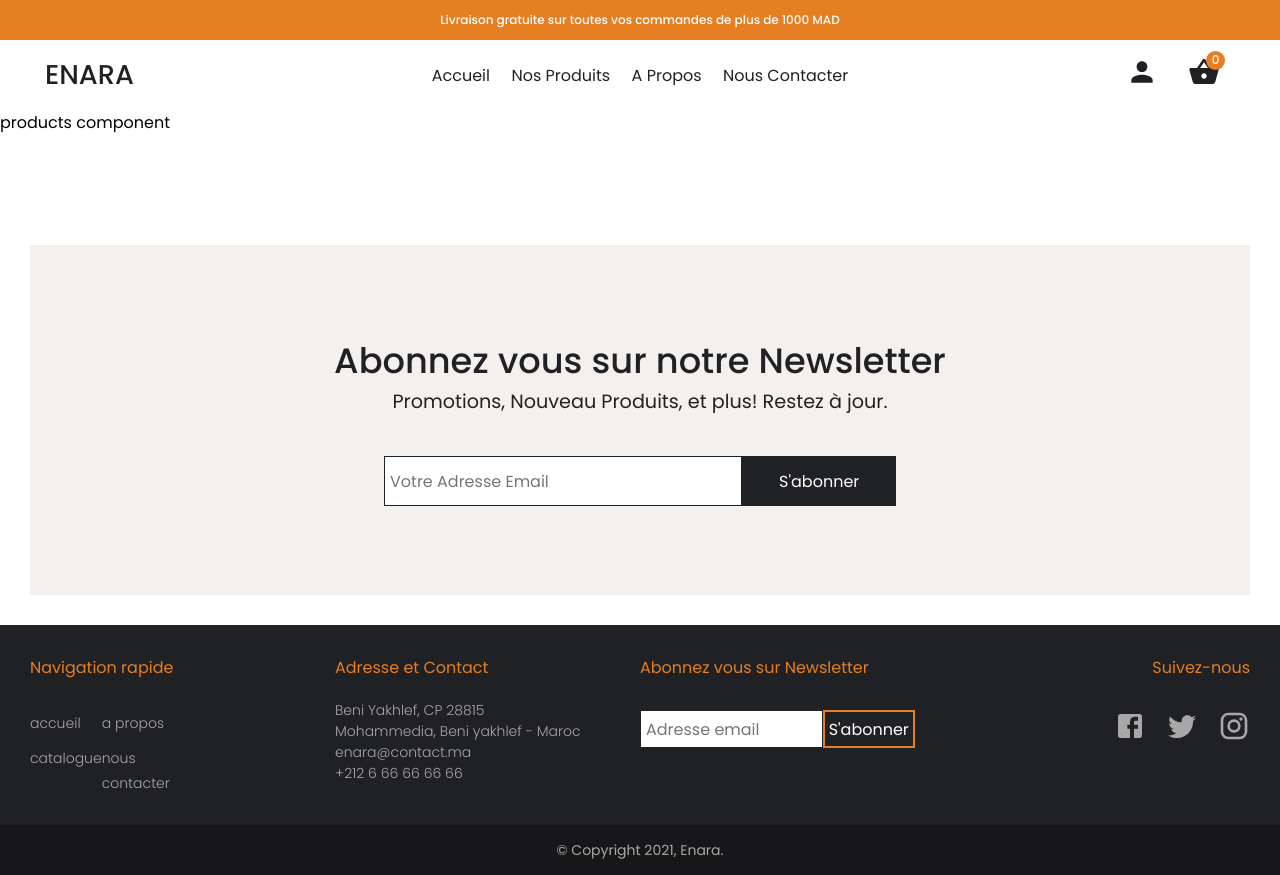
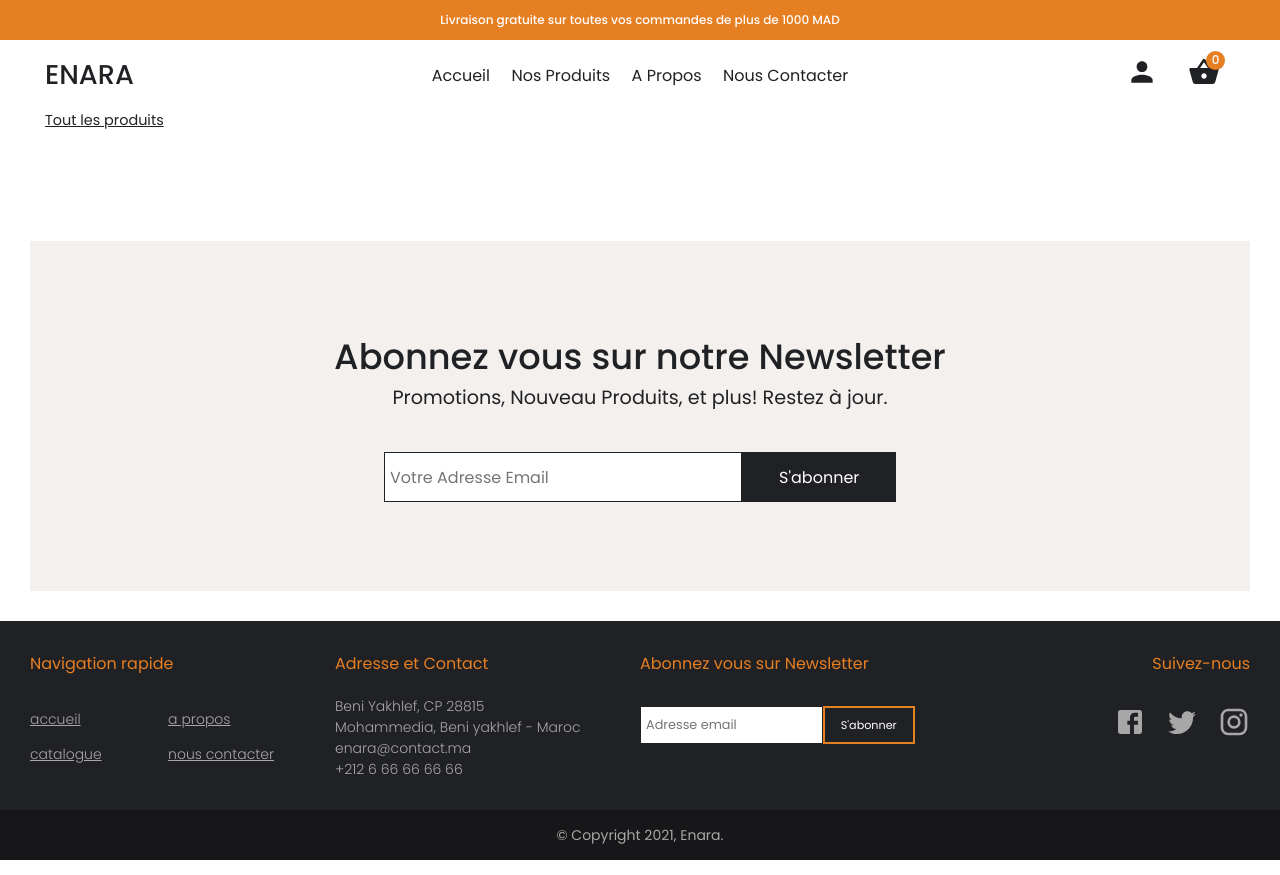
Before and after one commit to AhmedZrouqui/alinara-test, a React (Create React App) app: page /products in a window 1280 px wide. Built offline with nearby package versions, Linux system fonts and the light colour scheme; no server answers.

Commit message:
category component

```diff
--- a/src/App.tsx
+++ b/src/App.tsx
@@ -7,6 +7,7 @@ import CartComponent from './components/content/CartComponent';
 import Footer from './components/footer/Footer';
 import HomeComponent from './majorComponents/HomeComponent';
 import ProductsComponent from './majorComponents/ProductsComponent';
+import CategoryProvider from './infoContext/CategoryContext';
 
 
 
@@ -24,8 +25,9 @@ function App() {
             <CartComponent isOpen={isOpen} setIsOpen={setIsOpen} />
               <Switch>
                 <Route exact path="/" component={HomeComponent} ></Route>
-
-                <Route exact path="/products" component={ProductsComponent}></Route>
+                <CategoryProvider>
+                  <Route exact path="/products" component={ProductsComponent}></Route>
+                </CategoryProvider>
               </Switch>
             <Footer />
         </Router>
--- /dev/null
+++ b/src/components/product/Categories.tsx
@@ -0,0 +1,36 @@
+import React from 'react'
+import { useCategory } from '../../infoContext/CategoryContext'
+import { useProducts } from '../../infoContext/ProductContext'
+
+const Categories = () => {
+
+    const [categories, setCategories] = useCategory()
+    const [products, setProducts] = useProducts()
+
+    const displayCategories = () => {
+        return categories.map((category,index) => {
+
+            if(index === 0){
+                return(
+                    <li className="category-item"  key={index}> {category} <span className="count">{products?.length}</span></li>
+                );
+            } else{
+                return(
+                    <li className="category-item"  key={index}> {category} <span className="count">{products?.filter(x => x.category === category).length}</span></li>
+                );
+            }
+        })
+    }
+
+    return (
+        <div className="categories">
+            <ul className="category-list">
+                {
+                    displayCategories()
+                }
+            </ul>
+        </div>
+    )
+}
+
+export default Categories
--- /dev/null
+++ b/src/components/product/Products.tsx
@@ -0,0 +1,16 @@
+import React from 'react'
+import { useProducts } from '../../infoContext/ProductContext'
+
+const Products = () => {
+
+    const [products, setProducts] = useProducts()
+
+
+    return (
+        <div className="products">
+
+        </div>
+    )
+}
+
+export default Products
--- /dev/null
+++ b/src/infoContext/CategoryContext.tsx
@@ -0,0 +1,43 @@
+import * as React from 'react';
+import { useProducts } from './ProductContext'
+
+
+type ICategorieContext = [Array<string>, React.Dispatch<React.SetStateAction<Array<string>>>];
+
+
+export const CategoryContext = React.createContext<ICategorieContext>([[], ()=> null])
+
+const initialCategory = ["Tout les produits"]
+
+const CategoryProvider: React.FC<{}> = ({children} : {children?: React.ReactNode}) => {
+
+    const [products, setProducts] = useProducts()
+    const [categories, setCategories] = React.useState<Array<string>>(initialCategory)
+
+    if(products){
+        products.map(x => {
+            if(!categories.includes(x.category))
+                setCategories([...categories, x.category])
+        })
+    }
+
+    console.log(categories)
+
+
+    return(
+        <CategoryContext.Provider value={[categories, setCategories]}>
+            {children}
+        </CategoryContext.Provider>
+    )
+}
+
+export default CategoryProvider
+
+export function useCategory(){
+
+    const context = React.useContext(CategoryContext);
+
+    if(!context) throw new Error('useCategory must be inside a CategoryProvider.');
+
+    return context;
+}
--- a/src/majorComponents/ProductsComponent.tsx
+++ b/src/majorComponents/ProductsComponent.tsx
@@ -1,9 +1,12 @@
 import React from 'react'
+import Categories from '../components/product/Categories'
+import Products from '../components/product/Products'
 
 const ProductsComponent = () => {
     return (
-        <div>
-            products component
+        <div className="productsComponent">
+            <Categories />
+            <Products />
         </div>
     )
 }
--- a/src/styles/footer/_footer.scss
+++ b/src/styles/footer/_footer.scss
@@ -1,18 +1,13 @@
-.footer{
-
+.footer {
   margin-top: 80px;
 
-    max-width:100vw;
+  max-width: 100vw;
 
-
-    .newsletter-subscribe-container{
+  .newsletter-subscribe-container {
     background: transparent;
     padding: 30px;
 
-        .newsletter-container{
-
-
-
+    .newsletter-container {
       height: 350px;
       background: $whitesmoke;
       color: $black-grey;
@@ -24,22 +19,22 @@
       align-items: center;
       justify-content: center;
 
-            .newsletter-title{
+      .newsletter-title {
         font-size: 2.2rem;
         font-weight: 500;
       }
 
-            .newsletter-details{
+      .newsletter-details {
         font-size: 1.2rem;
         margin-bottom: 40px;
       }
 
-            .form-div{
+      .form-div {
         width: 40vw;
         height: 50px;
         display: flex;
         background: chocolate;
-                input[type="text"]{
+        input[type="text"] {
           border: 1px $black-grey solid;
           width: 70%;
           padding: 5px;
@@ -48,7 +43,7 @@
           border-radius: 0px;
         }
 
-                .subscribe-btn{
+        .subscribe-btn {
           width: 30%;
           background: $black-grey;
           font-size: 1rem;
@@ -56,16 +51,14 @@
           border: 1px $black-grey solid;
 
           border-radius: 0px;
-
-
         }
       }
     }
   }
 
-    .footer-container{
+  .footer-container {
     background: $black-grey;
-        color: #A7A7A7;
+    color: #a7a7a7;
     font-size: 1rem;
 
     width: 100vw;
@@ -73,14 +66,14 @@
 
     display: flex;
 
-        .title{
+    .title {
       color: #e67e22;
     }
 
-        .quick-links{
+    .quick-links {
       flex: 1;
 
-            .lists-container{
+      .lists-container {
         margin-top: 20px;
         display: flex;
 
@@ -88,17 +81,16 @@
 
         justify-content: space-between;
 
-
         .list {
           list-style: none;
 
-                    .item{
+          .item {
             margin-top: 10px;
-                        .link{
-                            color: #A7A7A7;
+            .link {
+              color: #a7a7a7;
               font-weight: 300;
               text-transform: lowercase;
-                            text-decoration: none;
+              text-decoration: underline;
               font-size: 14px;
             }
           }
@@ -106,142 +98,140 @@
       }
     }
 
-        .address-container{
+    .address-container {
       flex: 1;
-            .title{
+      .title {
         margin-bottom: 20px;
       }
 
-            .address-list{
+      .address-list {
         list-style: none;
-                &-item{
+        &-item {
           font-size: 14px;
-                    color: #A7A7A7;
+          color: #a7a7a7;
           font-weight: 300;
         }
       }
     }
 
-        .newsletter-container{
+    .newsletter-container {
       flex: 1;
 
-            .title{
+      .title {
         margin-bottom: 30px;
       }
 
-            .form-div{
-
+      .form-div {
         height: 38px;
         display: flex;
-                input[type="text"]{
+        input[type="text"] {
           border: 1px $black-grey solid;
           width: 60%;
           padding: 5px;
-                    font-size: 1rem;
+          font-size: 0.8rem;
           outline: none;
           border-radius: 0px;
         }
 
-                .subscribe-btn{
+        .subscribe-btn {
           width: 30%;
           background: $black-grey;
-                    font-size: 1rem;
+          font-size: 0.7rem;
           color: white;
           border: 2px #e67e22 solid;
 
           border-radius: 0px;
-
-
         }
       }
     }
 
-        .social-container{
+    .social-container {
       flex: 1;
       display: flex;
       flex-direction: column;
       align-items: flex-end;
 
-            .title{
-                margin-bottom: 30px ;
+      .title {
+        margin-bottom: 30px;
       }
 
-            .list{
+      .list {
         list-style: none;
         display: flex;
 
-                .item{
+        .item {
           margin-left: 20px;
 
-                    .link{
-                        color: #A7A7A7;
-                        .social-icon{
+          .link {
+            color: #a7a7a7;
+            .social-icon {
               font-size: 32px;
             }
           }
         }
-
       }
     }
   }
-    .bottom-footer{
+  .bottom-footer {
     height: 50px;
     display: flex;
 
     background: #17171a;
-        color: #A7A7A7;
+    color: #a7a7a7;
     font-size: 14px;
 
     align-items: center;
     justify-content: center;
-
-
+  }
 }
 
+@media screen and (max-width: 1600px) {
+  .footer {
+    .footer-container {
+      .quick-links {
+        .lists-container {
+          max-width: 80%;
+        }
+      }
+    }
+  }
 }
 
 @media screen and (max-width: 1060px) {
-
-    .footer{
-        .newsletter-subscribe-container{
-
-
-            .newsletter-container{
-
-                .form-div{
+  .footer {
+    .newsletter-subscribe-container {
+      .newsletter-container {
+        .form-div {
           width: 60vw;
         }
       }
     }
 
-        .footer-container{
+    .footer-container {
       flex-direction: column;
       align-items: center;
 
-            & > div{
+      & > div {
         width: 80%;
         margin-bottom: 40px;
       }
 
-            .social-container{
+      .social-container {
         align-items: flex-start;
       }
-
-
     }
   }
 }
 
 @media screen and (max-width: 500px) {
-
-    .footer{
+  .footer {
     width: 100vw;
-        .newsletter-subscribe-container{
+    .newsletter-subscribe-container {
       padding: 0;
 
-            .newsletter-container{
+      .newsletter-container {
         width: 100vw;
-                .form-div{
+        .form-div {
           width: 90vw;
         }
       }
@@ -249,32 +239,28 @@
   }
 }
 
-
 @media screen and (max-width: 600px) {
-    .footer{
-
-        .footer-container{
-            .quick-links{
-                .lists-container{
+  .footer {
+    .footer-container {
+      .quick-links {
+        .lists-container {
           max-width: 80%;
         }
       }
 
-            .newsletter-container{
-                .form-div{
+      .newsletter-container {
+        .form-div {
           flex-direction: column;
           height: 80px;
-                    input[type="text"]{
+          input[type="text"] {
             width: 80%;
           }
-                    .subscribe-btn{
+          .subscribe-btn {
             width: 80%;
             height: 40px;
           }
         }
       }
-
-        }
-
     }
   }
+}
--- a/src/styles/global.css
+++ b/src/styles/global.css
@@ -827,7 +827,7 @@
 
 .footer .footer-container {
   background: #202124;
-  color: #A7A7A7;
+  color: #a7a7a7;
   font-size: 1rem;
   width: 100vw;
   padding: 30px;
@@ -866,10 +866,10 @@
 }
 
 .footer .footer-container .quick-links .lists-container .list .item .link {
-  color: #A7A7A7;
+  color: #a7a7a7;
   font-weight: 300;
   text-transform: lowercase;
-  text-decoration: none;
+  text-decoration: underline;
   font-size: 14px;
 }
 
@@ -889,7 +889,7 @@
 
 .footer .footer-container .address-container .address-list-item {
   font-size: 14px;
-  color: #A7A7A7;
+  color: #a7a7a7;
   font-weight: 300;
 }
 
@@ -914,7 +914,7 @@
   border: 1px #202124 solid;
   width: 60%;
   padding: 5px;
-  font-size: 1rem;
+  font-size: 0.8rem;
   outline: none;
   border-radius: 0px;
 }
@@ -922,7 +922,7 @@
 .footer .footer-container .newsletter-container .form-div .subscribe-btn {
   width: 30%;
   background: #202124;
-  font-size: 1rem;
+  font-size: 0.7rem;
   color: white;
   border: 2px #e67e22 solid;
   border-radius: 0px;
@@ -960,7 +960,7 @@
 }
 
 .footer .footer-container .social-container .list .item .link {
-  color: #A7A7A7;
+  color: #a7a7a7;
 }
 
 .footer .footer-container .social-container .list .item .link .social-icon {
@@ -973,7 +973,7 @@
   display: -ms-flexbox;
   display: flex;
   background: #17171a;
-  color: #A7A7A7;
+  color: #a7a7a7;
   font-size: 14px;
   -webkit-box-align: center;
       -ms-flex-align: center;
@@ -981,6 +981,12 @@
   -webkit-box-pack: center;
       -ms-flex-pack: center;
           justify-content: center;
+}
+
+@media screen and (max-width: 1600px) {
+  .footer .footer-container .quick-links .lists-container {
+    max-width: 80%;
+  }
 }
 
 @media screen and (max-width: 1060px) {
@@ -1041,4 +1047,26 @@
     height: 40px;
   }
 }
+
+.productsComponent {
+  padding: 0 45px;
+}
+
+.categories .category-list {
+  list-style: none;
+  display: -webkit-box;
+  display: -ms-flexbox;
+  display: flex;
+  -webkit-box-pack: justify;
+      -ms-flex-pack: justify;
+          justify-content: space-between;
+  max-width: 60%;
+}
+
+.categories .category-list .category-item {
+  cursor: pointer;
+  color: #202124;
+  text-decoration: underline;
+  font-size: 0.9rem;
+}
 /*# sourceMappingURL=global.css.map */
--- a/src/styles/global.scss
+++ b/src/styles/global.scss
@@ -10,4 +10,6 @@
 @import "./header/exportHeader";
 @import "./bestseller/bestseller";
 @import "./cart/cart";
-@import "./footer/footer"
+@import "./footer/footer";
+
+@import "./productsMajor/exportProductsMajor";
--- /dev/null
+++ b/src/styles/productsMajor/_category.scss
@@ -0,0 +1,15 @@
+.categories {
+  .category-list {
+    list-style: none;
+    display: flex;
+    justify-content: space-between;
+    max-width: 60%;
+
+    .category-item {
+      cursor: pointer;
+      color: $black-grey;
+      text-decoration: underline;
+      font-size: 0.9rem;
+    }
+  }
+}
--- /dev/null
+++ b/src/styles/productsMajor/_exportProductsMajor.scss
@@ -0,0 +1,2 @@
+@import "./productsComponent";
+@import "./category";
--- /dev/null
+++ b/src/styles/productsMajor/_productsComponent.scss
@@ -0,0 +1,3 @@
+.productsComponent {
+  padding: 0 45px;
+}
```
Also changed, not shown: src/styles/header/_navigation.scss (+5 -8 lines), 1 other file (tests, documents, lock files or other folders). Lines whose indentation alone changed are shown as unchanged.
